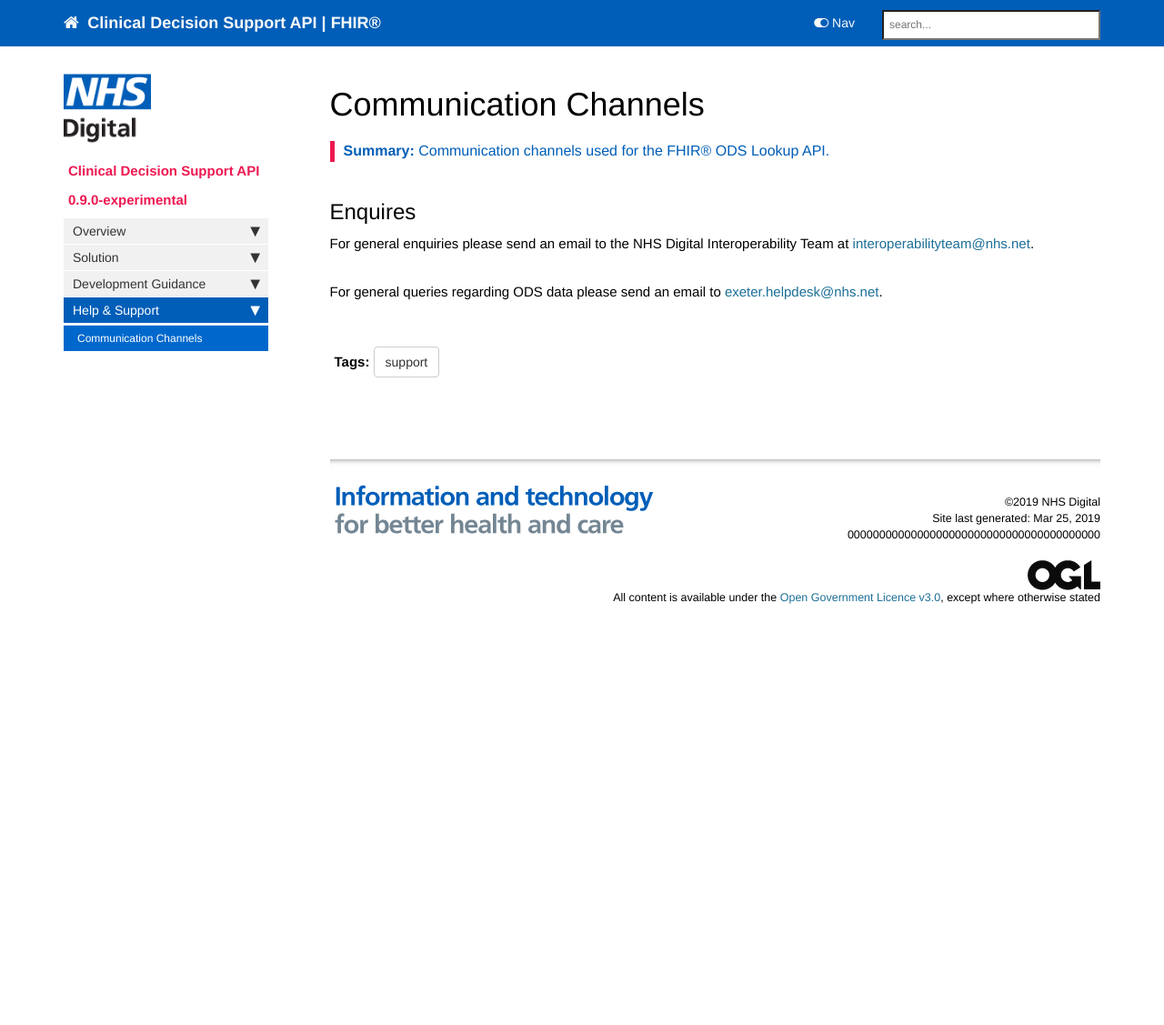
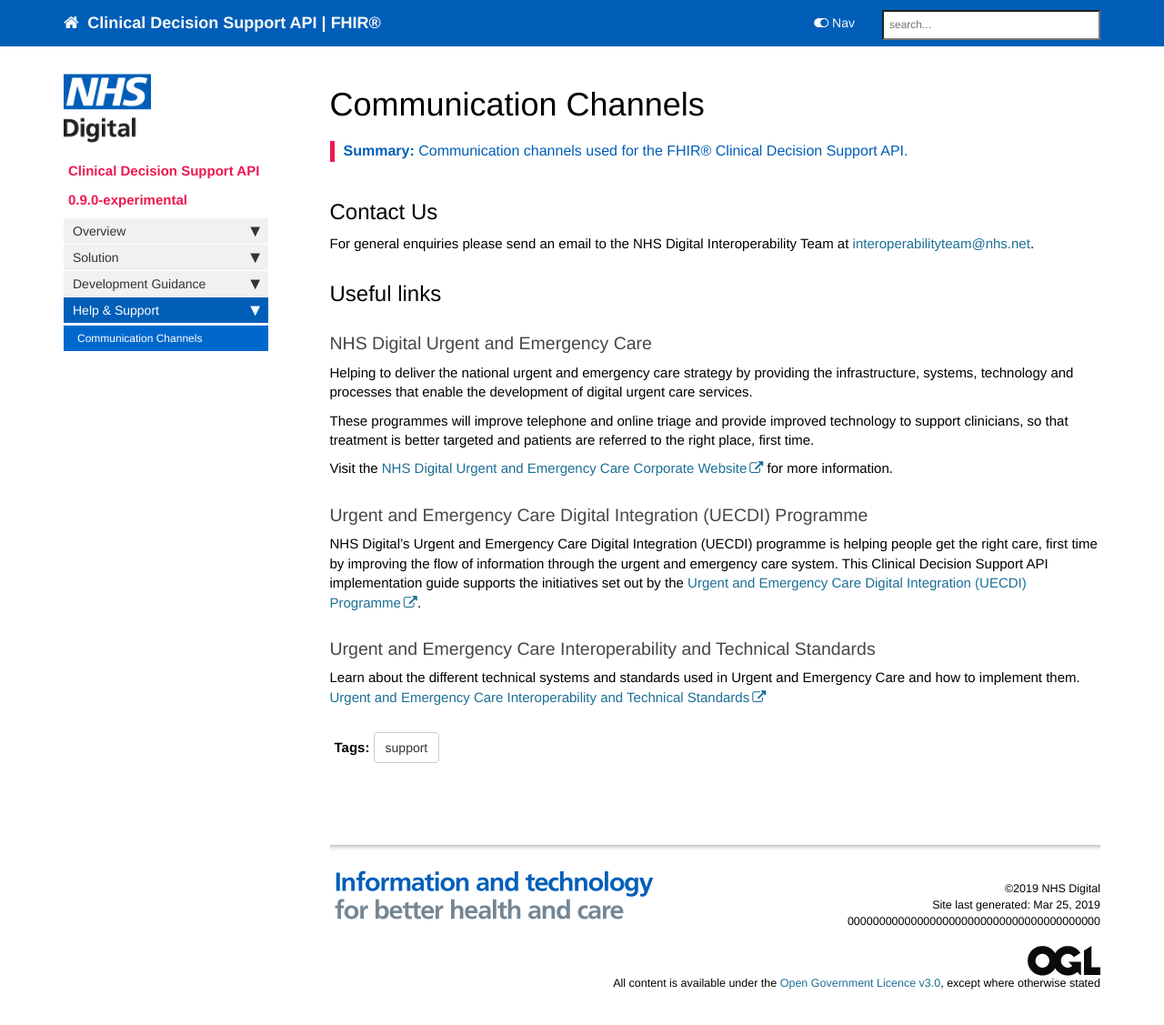
Before and after one commit to nhsconnect/FHIR-CDS, a Jekyll site: the page built from pages/support/support_communications.md, in a window 1280 px wide and 1151 px high. Shown: the top 1127 px of the window at 91% size. Built offline with Jekyll 4.4.1, drawn with Linux system fonts in a browser that asks for light colours; nearby versions of some CDN libraries; comment, search, counter and statistics services are not loaded.

Commit message:
CTP-1441 Communication channels

```diff
--- a/pages/support/support_communications.md
+++ b/pages/support/support_communications.md
@@ -5,13 +5,28 @@ tags: [support]
 toc: false
 sidebar: overview_sidebar
 permalink: support_communications.html
-summary: "Communication channels used for the FHIR&reg; ODS Lookup API."
+summary: "Communication channels used for the FHIR&reg; Clinical Decision Support API."
 ---
 
-## Enquires
+## Contact Us ##
+For general enquiries please send an email to the NHS Digital Interoperability Team at [interoperabilityteam@nhs.net](mailto:interoperabilityteam@nhs.net).
 
-For general enquiries please send an email to the NHS Digital Interoperability Team at <a href="mailto:interoperabilityteam@nhs.net">interoperabilityteam@nhs.net</a>.
-<br><br>
+## Useful links ##
 
-For general queries regarding ODS data please send an email to <a href="mailto:exeter.helpdesk@nhs.net">exeter.helpdesk@nhs.net</a>.
-<br><br>
+### NHS Digital Urgent and Emergency Care ###
+
+Helping to deliver the national urgent and emergency care strategy by providing the infrastructure, systems, technology and processes that enable the development of digital urgent care services.
+
+These programmes will improve telephone and online triage and provide improved technology to support clinicians, so that treatment is better targeted and patients are referred to the right place, first time.
+
+Visit the [NHS Digital Urgent and Emergency Care Corporate Website](https://digital.nhs.uk/about-nhs-digital/our-work/transforming-health-and-care-through-technology/urgent-and-emergency-care-domain-b) for more information.
+
+
+### Urgent and Emergency Care Digital Integration (UECDI) Programme ###
+
+NHS Digital’s Urgent and Emergency Care Digital Integration (UECDI) programme is helping people get the right care, first time by improving the flow of information through the urgent and emergency care system. This Clinical Decision Support API implementation guide supports the initiatives set out by the [Urgent and Emergency Care Digital Integration (UECDI) Programme](https://digital.nhs.uk/about-nhs-digital/our-work/transforming-health-and-care-through-technology/urgent-and-emergency-care-domain-b/urgent-and-emergency-care-digital-integration).
+
+### Urgent and Emergency Care Interoperability and Technical Standards ###
+
+Learn about the different technical systems and standards used in Urgent and Emergency Care and how to implement them.
+[Urgent and Emergency Care Interoperability and Technical Standards](https://developer.nhs.uk/apis/uec-tech-standards)
```
Also changed, not shown: index.md (+1 -1 lines).
